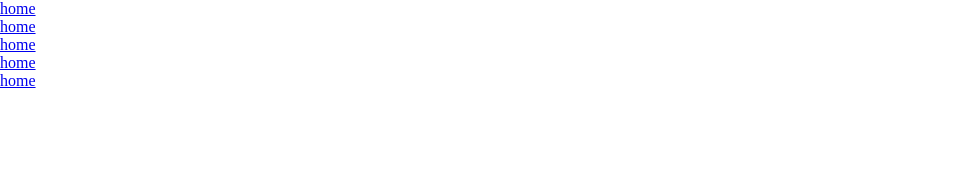
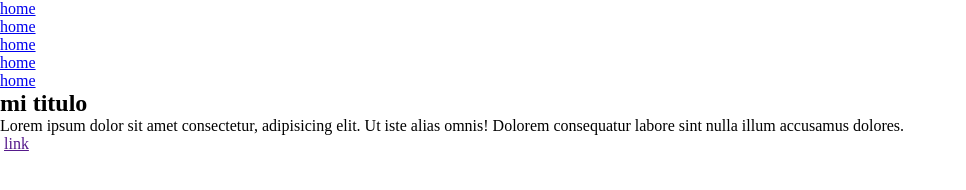
Before and after one commit to ezomoza/53800, a plain HTML site: page index.html in a window 1280 px wide. Shown: the whole page, without its empty margins (0-966 px from the left). Drawn offline with Linux system fonts and the light colour scheme.

Commit message:
agrego el main

```diff
--- a/index.html
+++ b/index.html
@@ -18,5 +18,13 @@
       </ul>
     </nav>
   </header>
+  <main>
+    <article>
+      <h2>mi titulo</h2>
+      <p>Lorem ipsum dolor sit amet consectetur, adipisicing elit. Ut iste alias omnis! Dolorem consequatur labore sint nulla illum accusamus dolores.</p>
+      <img src="" alt="">
+      <a href="">link</a>
+    </article>
+  </main>
 </body>
 </html>
```
